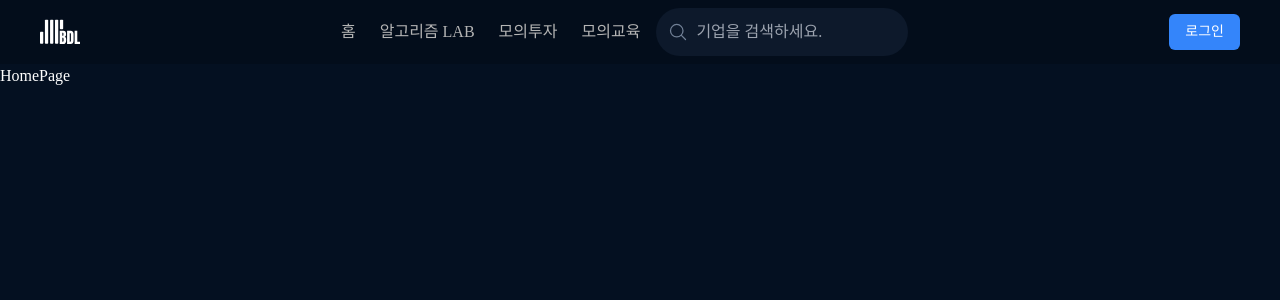
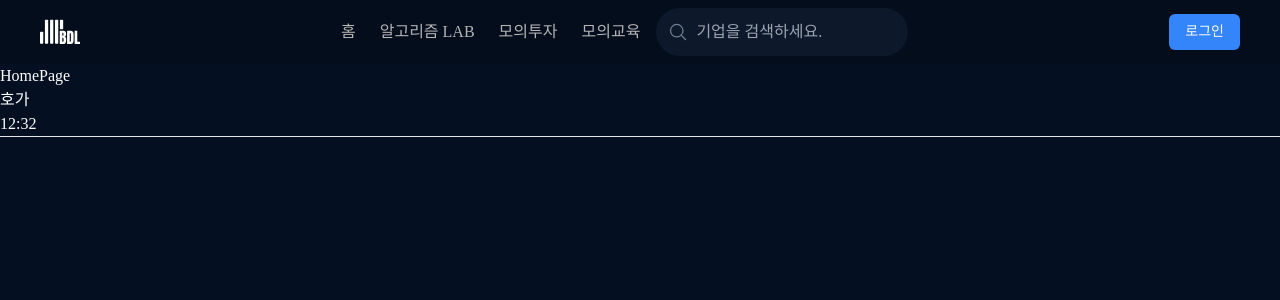
Before and after one commit to dnwnsrb11/BDL-frontend, a React (Vite) app: page / in a window 1280 px wide. Shown: the top 300 px of the page. Built offline with nearby package versions, Linux system fonts and the light colour scheme; a web font is replaced by a local one.

Commit message:
feat:호가 컴포넌트 기초 작업

```diff
--- a/src/components/mock-investment/order-status/selling-price/selling-price.tsx
+++ b/src/components/mock-investment/order-status/selling-price/selling-price.tsx
@@ -1,7 +1,13 @@
 export const SellingPrice = () => {
   return (
     <div>
-      <div></div>
+      <div>
+        <h3>호가</h3>
+        {/* 장시간 string */}
+        <p>12:32</p>
+      </div>
+      <hr />
+      <div>{/* 매도,매수 정리  */}</div>
     </div>
   );
 };
```
